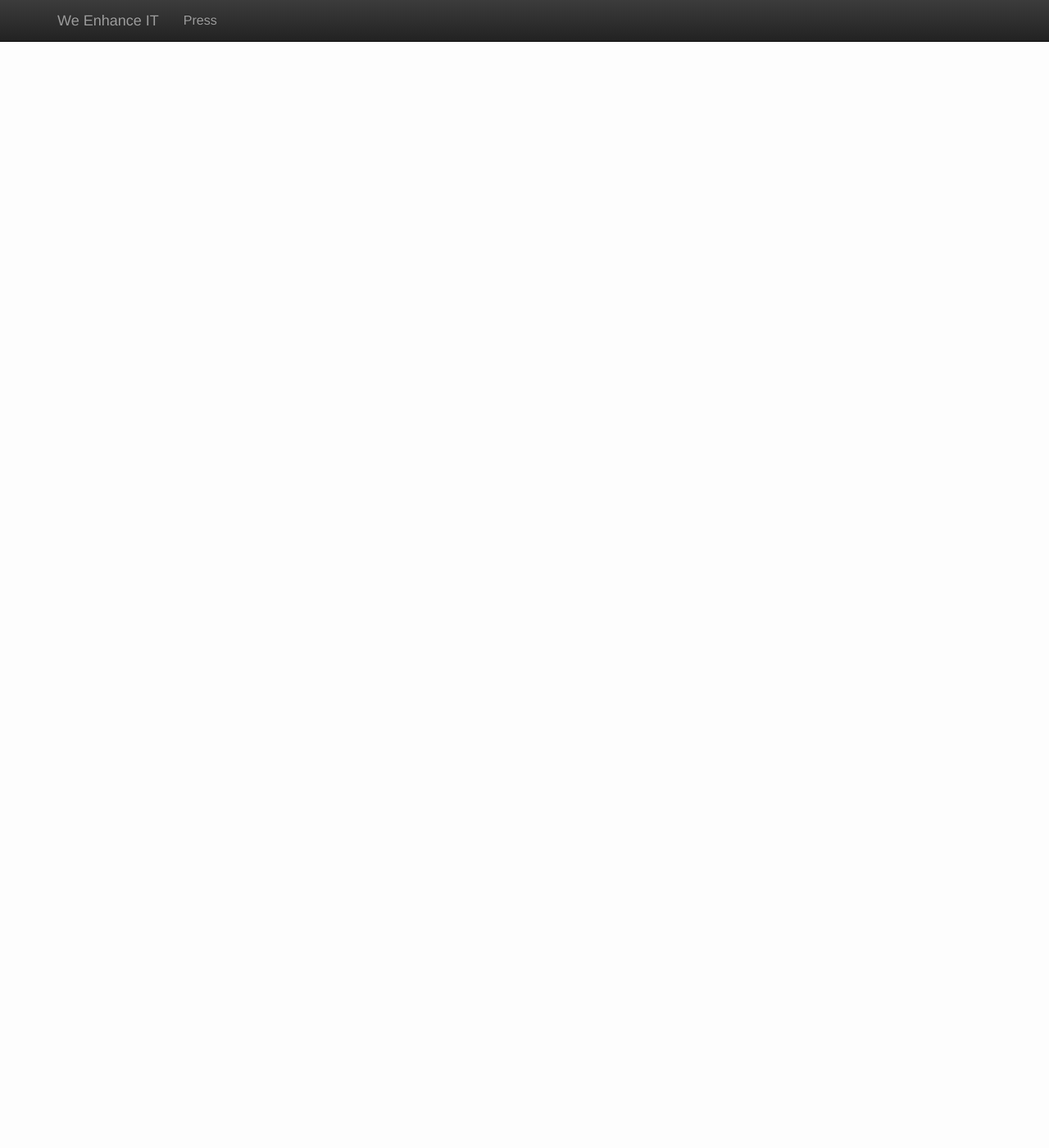
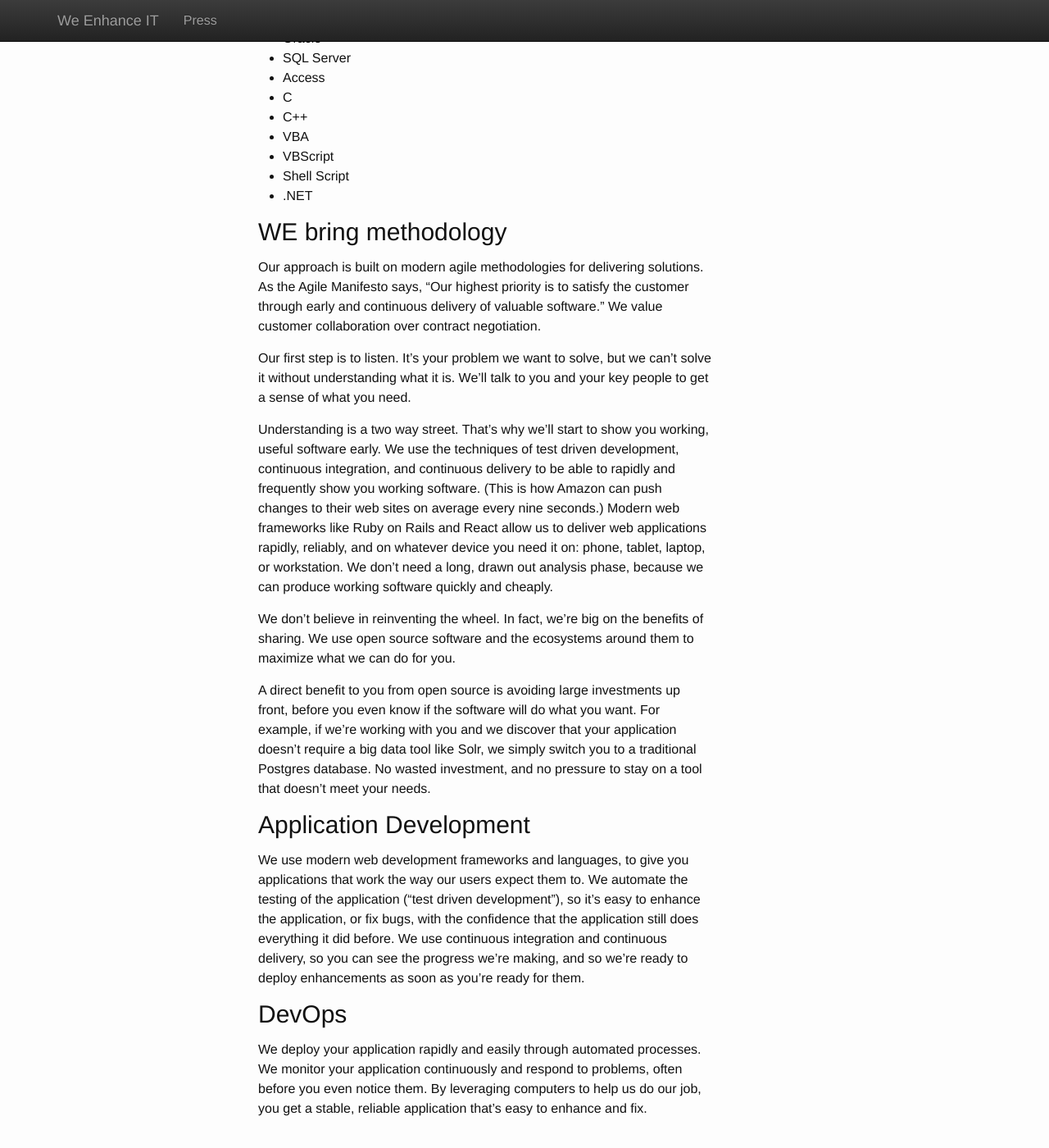
Before and after one commit to weenhanceit/weenhanceit.github.io, a Jekyll site: the page built from index.md, in a window 1280 px wide and 1400 px high, scrolled down 2237 px. Shown: the whole window at 82% size. Built offline with Jekyll 4.4.1, drawn with Linux system fonts in a browser that asks for light colours; nearby versions of some CDN libraries; some of the changed text lies outside the part shown.

Commit message:
Add most of the rest of Phil's text.

```diff
--- a/_config.yml
+++ b/_config.yml
@@ -11,7 +11,7 @@
 description: > # this means to ignore newlines until "baseurl:"
   Enabling your people to be more effective through technology.
 baseurl: "" # the subpath of your site, e.g. /blog
-url: "https://weenhanceit.github.io" # the base hostname & protocol for your site
+url: "https://weenhanceit.com" # the base hostname & protocol for your site
 twitter_username: weenhanceit
 github_username:  weenhanceit
 company_name: "We Enhance IT"
--- a/index.md
+++ b/index.md
@@ -38,5 +38,67 @@
 As Mr Reid puts it “if you don’t have time to do it right, then you certainly don’t have time to do it wrong”.
 
 WE believe in meeting our commitments.
+
+## WE bring experience
+WE’ve done it before, and we can do it for you.  Some of our major experiences include:
+
+* Custom web application to allow the collection and reporting of circulation data for all Canadian publications
+
+* Custom web application to all the Chamber of Commerce for a major US city to manage projects to bring new business to the area
+
+* Custom CRM application for a major automobile manufacturer that matched marketing and sales data, including a front end Web application reporting tool
+
+* Data gathering, storage, reporting system for Canada Post to allowing them to analyse and develop new services for their clients
+
+* Custom digital/analog I/O system with digital data capture and playback for major automobile manufacturer
+
+* Developing electronic medical records systems
+
+* Organizational change management – just-in-time drug distribution from the pharmacy, combined with training 1,700 nurses, at 3 hospitals
+
+* Moving several medium-sized enterprise data centres; deploying enterprise storage and backup systems; various network upgrade projects
+
+* Gathering and analyzing satellite image acquisition opportunities, and scheduling reception of satellite data
+
+## WE bring expertise
+
+We have hands on experience in developing and documenting applications using:
+
+* Ruby on Rails
+* Ruby
+* Php
+* Javascript
+* HTML
+* CSS
+* MySQL
+* Postgres
+* Oracle
+* SQL Server
+* Access
+* C
+* C++
+* VBA
+* VBScript
+* Shell Script
+* .NET
+
+## WE bring methodology
+Our approach is built on modern agile methodologies for delivering solutions. As the Agile Manifesto says, “Our highest priority is to satisfy the customer through early and continuous delivery of valuable software.” We value customer collaboration over contract negotiation.
+
+Our first step is to listen. It's your problem we want to solve, but we can't solve it without understanding what it is. We'll talk to you and your key people to get a sense of what you need.
+
+Understanding is a two way street. That's why we'll start to show you working, useful software early. We use the techniques of test driven development, continuous integration, and continuous delivery to be able to rapidly and frequently show you working software. (This is how Amazon can push changes to their web sites on average every nine seconds.)
+Modern web frameworks like Ruby on Rails and React allow us to deliver web applications rapidly, reliably, and on whatever device you need it on: phone, tablet, laptop, or workstation. We don't need a long, drawn out analysis phase, because we can produce working software quickly and cheaply.
+
+We don't believe in reinventing the wheel. In fact, we're big on the benefits of sharing. We use open source software and the ecosystems around them to maximize what we can do for you.
+
+A direct benefit to you from open source is avoiding large investments up front, before you even know if the software will do what you want. For example, if we're working with you and we discover that your application doesn't require a big data tool like Solr, we simply switch you to a traditional Postgres database. No wasted investment, and no pressure to stay on a tool that doesn't meet your needs.
+
+## Application Development
+We use modern web development frameworks and languages, to give you applications that work the way our users expect them to. We automate the testing of the application (“test driven development”), so it’s easy to enhance the application, or fix bugs, with the confidence that the application still does everything it did before. We use continuous integration and continuous delivery, so you can see the progress we’re making, and so we’re ready to deploy enhancements as soon as you’re ready for them.
+
+## DevOps
+We deploy your application rapidly and easily through automated processes. We monitor your application continuously and respond to problems, often before you even notice them. By leveraging computers to help us do our job, you get a stable, reliable application that's easy to enhance and fix.
+
   </div>
 </div>
```
Also changed, not shown: _posts/2016-04-14-weenhanceit-announcement.md (+1 -1 lines).
